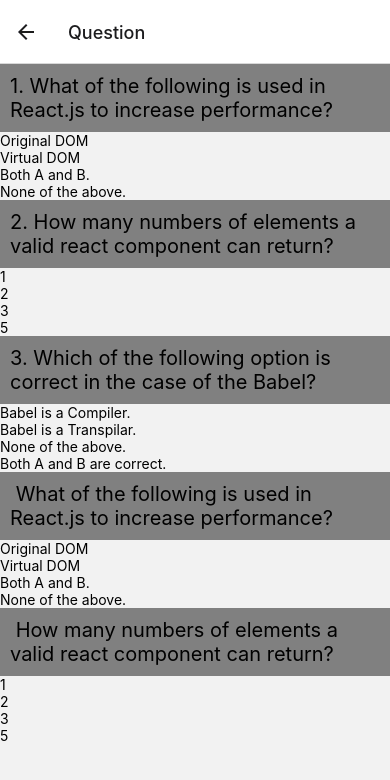
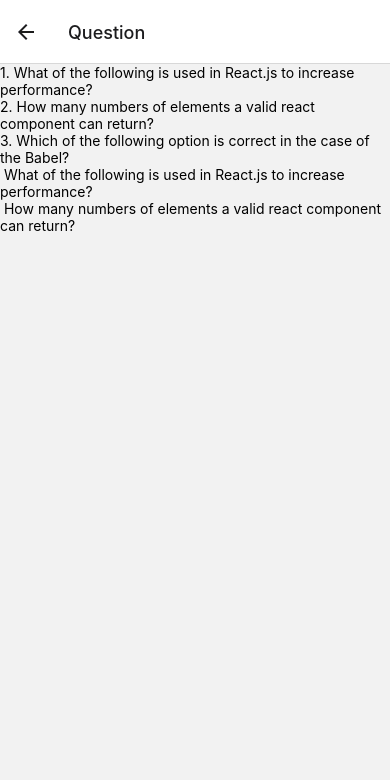
Before and after one commit to roshangotra12345/PollingApp, a React Native app: screen /Question in a window 390 px wide. Shown: the top 780 px of the page. Built offline with nearby package versions, Linux system fonts and the light colour scheme.

Commit message:
complete2

```diff
--- /dev/null
+++ b/src/components/JsonData.js
@@ -0,0 +1,47 @@
+export const questions = [
+    {
+        questionText: '1. What of the following is used in React.js to increase performance?',
+        answerOptions: [
+            { answerText: 'Original DOM', isCorrect: false },
+            { answerText: 'Virtual DOM', isCorrect: true },
+            { answerText: 'Both A and B.', isCorrect: false },
+            { answerText: 'None of the above.', isCorrect: false },
+        ],
+    },
+    {
+        questionText: '2. How many numbers of elements a valid react component can return?',
+        answerOptions: [
+            { answerText: '1', isCorrect: true },
+            { answerText: '2', isCorrect: false},
+            { answerText: '3', isCorrect: false },
+            { answerText: '5', isCorrect: false },
+        ],
+    },
+    {
+        questionText: '3. Which of the following option is correct in the case of the Babel?',
+        answerOptions: [
+            { answerText: 'Babel is a Compiler.', isCorrect: false },
+            { answerText: 'Babel is a Transpilar.', isCorrect: false },
+            { answerText: 'None of the above.', isCorrect: false },
+            { answerText: 'Both A and B are correct.', isCorrect: true },
+        ],
+    },
+    {
+        questionText: ' What of the following is used in React.js to increase performance?',
+        answerOptions: [
+            { answerText: 'Original DOM', isCorrect: false },
+            { answerText: 'Virtual DOM', isCorrect: true },
+            { answerText: 'Both A and B.', isCorrect: false },
+            { answerText: 'None of the above.', isCorrect: false },
+        ],
+    },
+    {
+        questionText: ' How many numbers of elements a valid react component can return?',
+        answerOptions: [
+            { answerText: '1', isCorrect: true },
+            { answerText: '2', isCorrect: false},
+            { answerText: '3', isCorrect: false },
+            { answerText: '5', isCorrect: false },
+        ],
+    }
+];
--- a/src/components/Navigation/Navigation.js
+++ b/src/components/Navigation/Navigation.js
@@ -9,7 +9,7 @@
 function MyStack() {
   return (
     <Stack.Navigator>
-       <Stack.Screen name="Main" component={Main} />
+       <Stack.Screen name="Hlo" component={Main} />
       <Stack.Screen name="Login" component={Login} />
       <Stack.Screen name="Signup" component={Signup} />
       <Stack.Screen name="Question" component={Question} />
--- a/src/components/Question.js
+++ b/src/components/Question.js
@@ -1,73 +1,21 @@
 import { StyleSheet, Text, View ,ScrollView} from 'react-native'
 import React from 'react'
+import {questions} from '../components/JsonData'
+
+
 
 const Question = () => {
-    const questions = [
-		{
-			questionText: '1. What of the following is used in React.js to increase performance?',
-			answerOptions: [
-				{ answerText: 'Original DOM', isCorrect: false },
-				{ answerText: 'Virtual DOM', isCorrect: true },
-				{ answerText: 'Both A and B.', isCorrect: false },
-				{ answerText: 'None of the above.', isCorrect: false },
-			],
-		},
-		{
-			questionText: '2. How many numbers of elements a valid react component can return?',
-			answerOptions: [
-				{ answerText: '1', isCorrect: true },
-				{ answerText: '2', isCorrect: false},
-				{ answerText: '3', isCorrect: false },
-				{ answerText: '5', isCorrect: false },
-			],
-		},
-		{
-			questionText: '3. Which of the following option is correct in the case of the Babel?',
-			answerOptions: [
-				{ answerText: 'Babel is a Compiler.', isCorrect: false },
-				{ answerText: 'Babel is a Transpilar.', isCorrect: false },
-				{ answerText: 'None of the above.', isCorrect: false },
-				{ answerText: 'Both A and B are correct.', isCorrect: true },
-			],
-		},
-		{
-            questionText: ' What of the following is used in React.js to increase performance?',
-			answerOptions: [
-				{ answerText: 'Original DOM', isCorrect: false },
-				{ answerText: 'Virtual DOM', isCorrect: true },
-				{ answerText: 'Both A and B.', isCorrect: false },
-				{ answerText: 'None of the above.', isCorrect: false },
-			],
-		},
-        {
-			questionText: ' How many numbers of elements a valid react component can return?',
-			answerOptions: [
-				{ answerText: '1', isCorrect: true },
-				{ answerText: '2', isCorrect: false},
-				{ answerText: '3', isCorrect: false },
-				{ answerText: '5', isCorrect: false },
-			],
-		}
-	];
-
-
+    // console.log(questions , "--------------->")
+    // console.log(item.questionText,'rtg5yh6u6yg5t')
   return (
       <ScrollView>
     <View>
-      {
-          questions.map((item)=>
+    {
+      questions.map((item)=>
+      <Text>{item.questionText}</Text>
+      )
+      }
 
-          <View>
-            <Text style={styles.Question}>{item.questionText}</Text>
-            {
-            item.answerOptions.map((answer)=>
-            <Text>{answer.answerText}</Text>
-            )
-}
-          </View>
-
-           )
-      }
     </View>
     </ScrollView>
   )
```
Also changed, not shown: src/components/Answer.js (added, +21 -0 lines).
